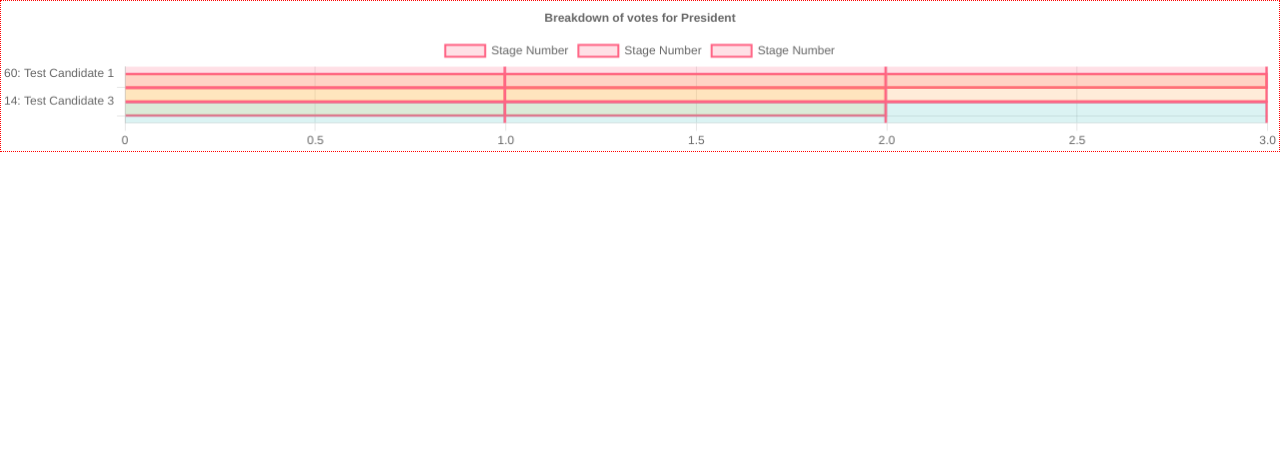
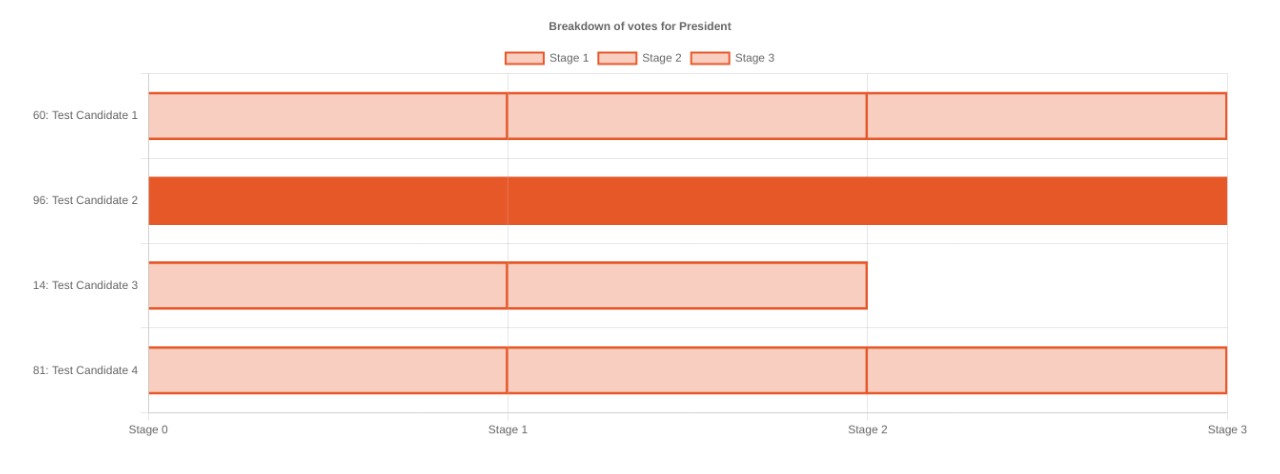
Before and after one commit to KCLSU/elections-breakdowns, a React (Create React App) app: page / in a window 1280 px wide. Shown: the top 474 px of the page. Built offline with nearby package versions, Linux system fonts and the light colour scheme.

Commit message:
style chart

```diff
--- a/src/App.css
+++ b/src/App.css
@@ -44,8 +44,8 @@
 } */
 
 canvas {
-  border: 1px dotted red;
-  min-height: 150px;
+  padding: 10px 30px;
+  min-height: 450px;
   ;
 }
 
--- a/src/Chart.tsx
+++ b/src/Chart.tsx
@@ -24,166 +24,6 @@ ChartJS.register(
   Legend
 );
 
-const stageNames = ['Stage 1', 'Stage 2', 'Stage 3', 'Stage 4'];
-const stageDuplicate: Stage[] = [
-  {
-    Number: 1,
-    TotalActiveVote: 6,
-    NonTransferableDifference: 0,
-    Elected: [],
-    Excluded: [],
-    VoteTotals: [
-      {
-        CandidateId: 60,
-        Vote: 8,
-        Total: 8,
-      },
-      {
-        CandidateId: 96,
-        Vote: 41,
-        Total: 41,
-      },
-      {
-        CandidateId: 14,
-        Vote: 4,
-        Total: 4,
-      },
-      {
-        CandidateId: 81,
-        Vote: 31,
-        Total: 31,
-      },
-    ],
-  },
-  {
-    Number: 2,
-    TotalActiveVote: 6,
-    NonTransferableDifference: 0,
-    Elected: [96],
-    Excluded: [14],
-    VoteTotals: [
-      {
-        CandidateId: 60,
-        Vote: 0,
-        Total: 8,
-      },
-      {
-        CandidateId: 96,
-        Vote: 1,
-        Total: 42,
-      },
-      {
-        CandidateId: 14,
-        Vote: -4,
-        Total: 0,
-      },
-      {
-        CandidateId: 81,
-        Vote: 0,
-        Total: 31,
-      },
-    ],
-  },
-  {
-    Number: 3,
-    TotalActiveVote: 0,
-    NonTransferableDifference: 0,
-    Elected: [],
-    Excluded: [],
-    VoteTotals: [
-      {
-        CandidateId: 60,
-        Vote: 0,
-        Total: 8,
-      },
-      {
-        CandidateId: 96,
-        Vote: 0,
-        Total: 42,
-      },
-      {
-        CandidateId: 14,
-        Vote: 0,
-        Total: 0,
-      },
-      {
-        CandidateId: 81,
-        Vote: 0,
-        Total: 31,
-      },
-    ],
-  },
-];
-
-
-export const options = {
-  indexAxis: 'y' as "x" | "y" | undefined,
-  elements: {
-    bar: {
-      borderWidth: 2,
-      barThickness: 'flex',
-    },
-  },
-  maintainAspectRatio: false,
-  responsive: true,
-  plugins: {
-    title: {
-      display: true,
-      text: 'Breakdown of votes for President',
-    },
-    tooltip: {
-      callbacks: {
-        title: (context: TooltipItem<"bar">[]) => {
-          const id = +(context[0].label.split(':')[0]);
-          const stage = stageDuplicate[context[0].datasetIndex] as Stage;
-          const candidate = stage.VoteTotals.find(vt => vt.CandidateId === id)
-          return `Votes: ${candidate?.Vote}, Total: ${candidate?.Total}`;
-        },
-        label: (context: TooltipItem<"bar">) => {
-
-          return `Stage: ${stageDuplicate[context.datasetIndex].Number}`
-        },
-        // beforeTitle: (context) => {
-        //   return  'before the title',
-        // },
-        afterTitle: (context: TooltipItem<"bar">[]) => {
-          const id = +(context[0].label.split(':')[0]);
-          console.log(context)
-          console.log(id)
-          const stage = stageDuplicate[context[0].datasetIndex] as Stage;
-          console.log(stage)
-          if (stage.Elected.includes(id)) return 'Student Elected';
-          else if (stage.Excluded.includes(id)) return 'Student Excluded from Stage';
-          else return 'Student Counted Votes Receive Quota'
-        },
-        // beforeLabel: (context: TooltipItem<"bar">) => {
-        //   return 's'
-        // }
-        // afterBody: (context) => {
-        //   return  'after body',
-        // },
-        // beforeFooter: (context) => {
-        //   return  'before the footer',
-        // },
-        // footer: (context) => {
-        //   return  'THE ACTUAL FOOTER',
-        // },
-        // afterFooter: (context) => {
-        //   return  'afterfooter',
-        // },
-      }
-    }
-  },
-  scales: {
-    x: {
-      stacked: true,
-    },
-    y: {
-      stacked: true,
-    },
-  },
-};
-
 
 // type CountChartProps = {
 //   stages: ChartStages;
@@ -199,8 +39,7 @@ const CountChart: React.FC = () => {
   };
 
   const places = 1;
-
-
+  const stageNames = ['Stage 1', 'Stage 2', 'Stage 3', 'Stage 4'];
   const stages: Stage[] = [
     {
       Number: 1,
@@ -291,27 +130,104 @@ const CountChart: React.FC = () => {
     },
   ];
 
+
+  const options = {
+    indexAxis: 'y' as "x" | "y" | undefined,
+    elements: {
+      bar: {
+        borderWidth: 2,
+      },
+    },
+
+    maintainAspectRatio: false,
+    responsive: true,
+    plugins: {
+      title: {
+        display: true,
+        text: 'Breakdown of votes for President',
+      },
+      tooltip: {
+        backgroundColor: '#502767',
+        bodyColor: 'white',
+        padding: 20,
+        titleFont: {
+          size: 16
+        },
+        callbacks: {
+          onclick: (cts: any) => console.log(cts),
+          title: (context: TooltipItem<"bar">[]) => {
+            const id = +(context[0].label.split(':')[0]);
+            const stage = stages[context[0].datasetIndex] as Stage;
+            const candidate = stage.VoteTotals.find(vt => vt.CandidateId === id)
+            return `Votes: ${candidate?.Vote}, Total: ${candidate?.Total}`;
+          },
+          label: (context: TooltipItem<"bar">) => {
+
+            return `Stage: ${stages[context.datasetIndex].Number}`
+          },
+          // beforeTitle: (context) => {
+          //   return  'before the title',
+          // },
+          afterTitle: (context: TooltipItem<"bar">[]) => {
+            const id = +(context[0].label.split(':')[0]);
+            console.log(context)
+            console.log(id)
+            const stage = stages[context[0].datasetIndex] as Stage;
+            console.log(stage)
+            if (stage.Elected.includes(id)) return 'Student Elected';
+            else if (stage.Excluded.includes(id)) return 'Student Excluded from Stage';
+            else return 'Student Counted Votes Receive Quota'
+          },
+        }
+      }
+    },
+    scales: {
+      x: {
+        stacked: true,
+        ticks: {
+          // Include a dollar sign in the ticks
+          callback: function (value: any) {
+            if (Math.floor(value) === value) {
+              return 'Stage ' + value;
+            }
+
+          }
+        },
+        weight: 1
+      },
+      y: {
+        stacked: true,
+      },
+    },
+  };
+
+
   function formatData(allStages: Stage[]) {
     return allStages.map((stage: Stage) => {
       const stageData = stage.VoteTotals.map((vtotal) => {
+
         if (stage.Excluded.includes(vtotal.CandidateId)) return 0;
         return 1;
       });
-      return {
-        label: `Stage Number`,
+
+      const bar = {
+        label: `Stage ${stage.Number}`,
         axis: 'y',
         data: stageData,
-        borderColor: 'rgb(255, 99, 132)',
-        barPercentage: 1,
-        barThickness: 30,
+        borderColor: '#e75829',
+        barPercentage: 2,
+        barThickness: 50,
         //maxBarThickness: 50,
         //minBarLength: 30,
         backgroundColor: [
-          'rgba(255, 99, 132, 0.2)',
-          'rgba(255, 159, 64, 0.2)',
-          'rgba(255, 205, 86, 0.2)',
-          'rgba(75, 192, 192, 0.2)'],
-      };
+          '#e758294a',
+          '#e758294a',
+          '#e758294a',
+          '#e758294a'],
+      }
+      let winningIndex = 1;
+      bar.backgroundColor[winningIndex] = '#e75829';
+      return bar;
     });
   }
 
@@ -323,7 +239,8 @@ const CountChart: React.FC = () => {
     datasets: formatData(stages),
   };
 
-  return <Bar options={options} data={data} />;
+  return <Bar options={options} data={data}
+  />;
 };
 
 export default CountChart;
```
